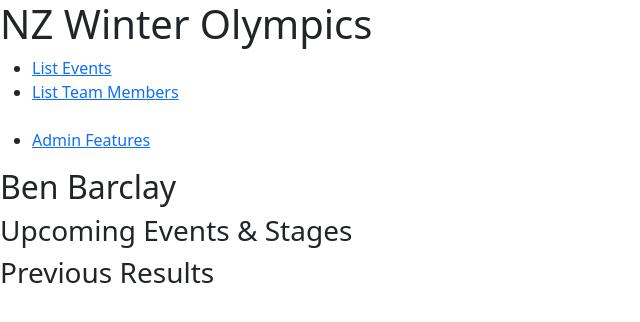
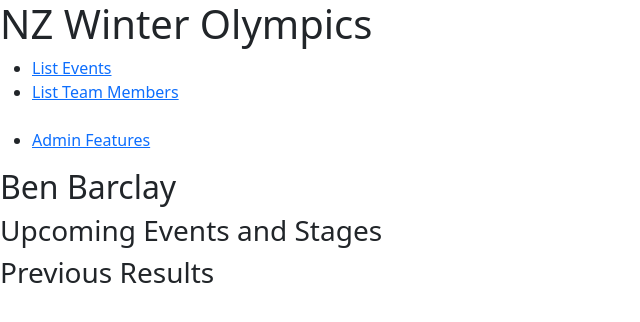
Before and after one commit to nayxie/first-full-stack-nzolympics, a Flask app: page /memberevent/5629 in a window 1280 px wide. Shown: the top 322 px of the page, without its empty margins (0-640 px from the left). Run offline with Flask 3, Linux system fonts and the light colour scheme; data comes from the database, SQL or seed files in the repository.

Commit message:
Update memberevent.html

```diff
--- a/nzolywebapp/templates/memberevent.html
+++ b/nzolywebapp/templates/memberevent.html
@@ -1,9 +1,9 @@
 {% extends "base.html" %}
 {% block content %}
-<!-- code in here to display a list of upcoming events-->
-<!--membername, futureeventlist, pasteventlist-->
+<!-- display a list of upcoming and past events, if any -->
+<!-- membername, futureeventlist, pasteventlist passed in from server-->
 <h2>{{membername}}</h2>
-<h3>Upcoming Events & Stages</h3>
+<h3>Upcoming Events and Stages</h3>
 <table>
     {% for events in futureeventlist %}
         <tr>
```
